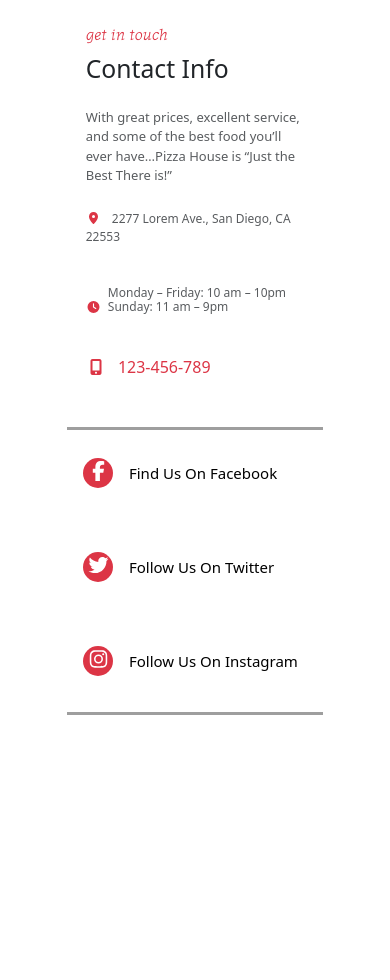
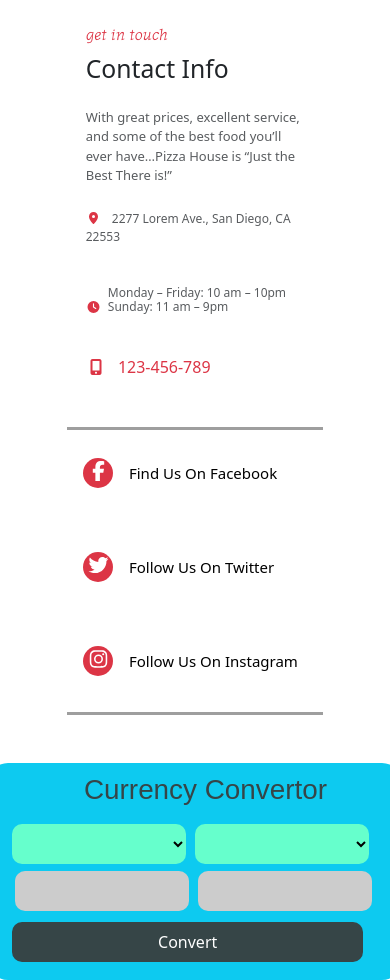
Before and after one commit to bara-93/pizzahouse, a plain HTML site: page index.html in a window 390 px wide. Shown: the part 902-1882 px from the top of the page. Before the commit the page ends 1665 px from the top, so only its background shows below. Drawn offline with Linux system fonts and the light colour scheme; no server answers; grey boxes are pictures that could not be loaded; files whose address does not match are found by name; a web font is replaced by a local one.

Commit message:
using currency convertor Api

```diff
--- /dev/null
+++ b/assets/css/currencyConverter.css
@@ -0,0 +1,61 @@
+
+.container_t{
+    background-color: #fff;
+    padding: 10px 24px;
+    border-radius: 20px;
+    width:490px;
+}
+h1{
+    color: #364547;
+    margin-left: 72px;
+    margin-bottom: 0.5em;
+    font-family: sans-serif;
+}
+.container_t .box{
+    width: 100%;
+    display: flex;
+}
+.box div{
+    width:100%;
+}
+select{
+    width: 95%;
+    height: 40px;
+    font-size: 1.2em;
+    cursor: pointer;
+    background: #66ffcc;
+    outline: none;
+    color: #000;
+    margin:0.2em 0;
+    padding: 0 1em;
+    border-radius: 10px;
+    border: none;
+
+}
+input{
+    width: 95%;
+    height: 40px;
+    font-size: 1em;
+    margin: 0.2em;
+    border-radius: 10px;
+    border: none;
+    background: #cccccc;
+    outline: none;
+    pad: 0 1em;
+}
+.btn{
+    width: 96%;
+    height: 40px;
+    background: #364547;
+    color: #fff;
+    border-radius: 10px;
+    border: none;
+    cursor: pointer;
+    font-size: 1em;
+    margin: 0.5em 0;
+
+}
+.btn:hover{
+    background-color: #fff;
+    color: #000;
+}
--- /dev/null
+++ b/assets/js/currencyConverter.js
@@ -0,0 +1,43 @@
+const select = document.querySelectorAll(".currency");
+const btn = document.getElementById("btn");
+const num = document.getElementById("num");
+const ans = document.getElementById("ans");
+
+fetch("https://api.frankfurter.app/currencies")
+  .then((data) => data.json())
+  .then((data) => {
+    display(data);
+  });
+
+function display(data) {
+  const entries = Object.entries(data);
+  for (var i = 0; i < entries.length; i++) {
+    select[0].innerHTML += `<option value="${entries[i][0]}">${entries[i][0]}</option>`;
+    select[1].innerHTML += `<option value="${entries[i][0]}">${entries[i][0]}</option>`;
+  }
+}
+
+btn.addEventListener("click", () => {
+  let currency1 = select[0].value;
+  let currency2 = select[1].value;
+  let value = num.value;
+
+
+  if (currency1 != currency2) {
+    convert(currency1, currency2, value);
+  } else {
+    alert("Choose Different Currencies !!!");
+  }
+});
+
+function convert(currency1, currency2, value) {
+  const host = "api.frankfurter.app";
+  fetch(
+    `https://${host}/latest?amount=${value}&from=${currency1}&to=${currency2}`
+  )
+    .then((val) => val.json())
+    .then((val) => {
+      console.log(Object.values(val.rates)[0]);
+      ans.value = Object.values(val.rates)[0];
+    });
+}
--- a/index.html
+++ b/index.html
@@ -14,7 +14,8 @@
     <link rel="icon" href="https://pizzahouse.themerex.net/wp-content/uploads/2016/08/cropped-favicon-1-32x32.jpg" sizes="32x32">
     <!-- embeded font ['graviola', sans-serif] -->
     <link href="https://blogfonts.com/css/aWQ9MTUwOTEzJnN1Yj05MTMmYz1nJnR0Zj1HcmF2aW9sYS1SZWd1bGFyLm90ZiZuPWdyYXZpb2xh/Graviola.otf" rel="stylesheet" type="text/css"/>
-
+    <!-- custom css for currency convertor -->
+    <link rel="stylesheet" href="assets/css/currencyConverter.css">
     <title>PizzaHouse</title>
 </head>
 <body>
@@ -146,15 +147,37 @@
 </div>
 
 </section>
+<!-- End Contant Info Section -->
 
+<!-- include Currency Converter Page -->
+<div class="bigContainer row ">
 
+  <div class="container_t text-bg-info col-md-7 offset-md-1">
+    <h1>Currency Convertor</h1>
+    <div class="box">
+        <div class="left_box">
+            <select name="currency" class="currency"></select>
+            <input type="number" name="" id="num">
+        </div>
+        <div class="right_box">
+            <select name="currency" class="currency"></select>
+            <input type="text" name="" id="ans" disabled>
+        </div>
+    </div>
+    <button class="btn" id="btn">Convert</button>
+  </div>
 
-<!-- End Contant Info Section -->
+  <div class="t1 col-md-4">
+
+  </div>
+
+</div>
 
 <script src="vendor/js/all.min.js">
 </script><script src="vendor/js/bootstrap.bundle.min.js"></script>
 <script src="vendor/js/jquery-3.6.0.min.js"></script>
 <script src="assets/js/main.js" ></script>
+<script src="assets/js/currencyConverter.js"></script>
 
 
 
```
